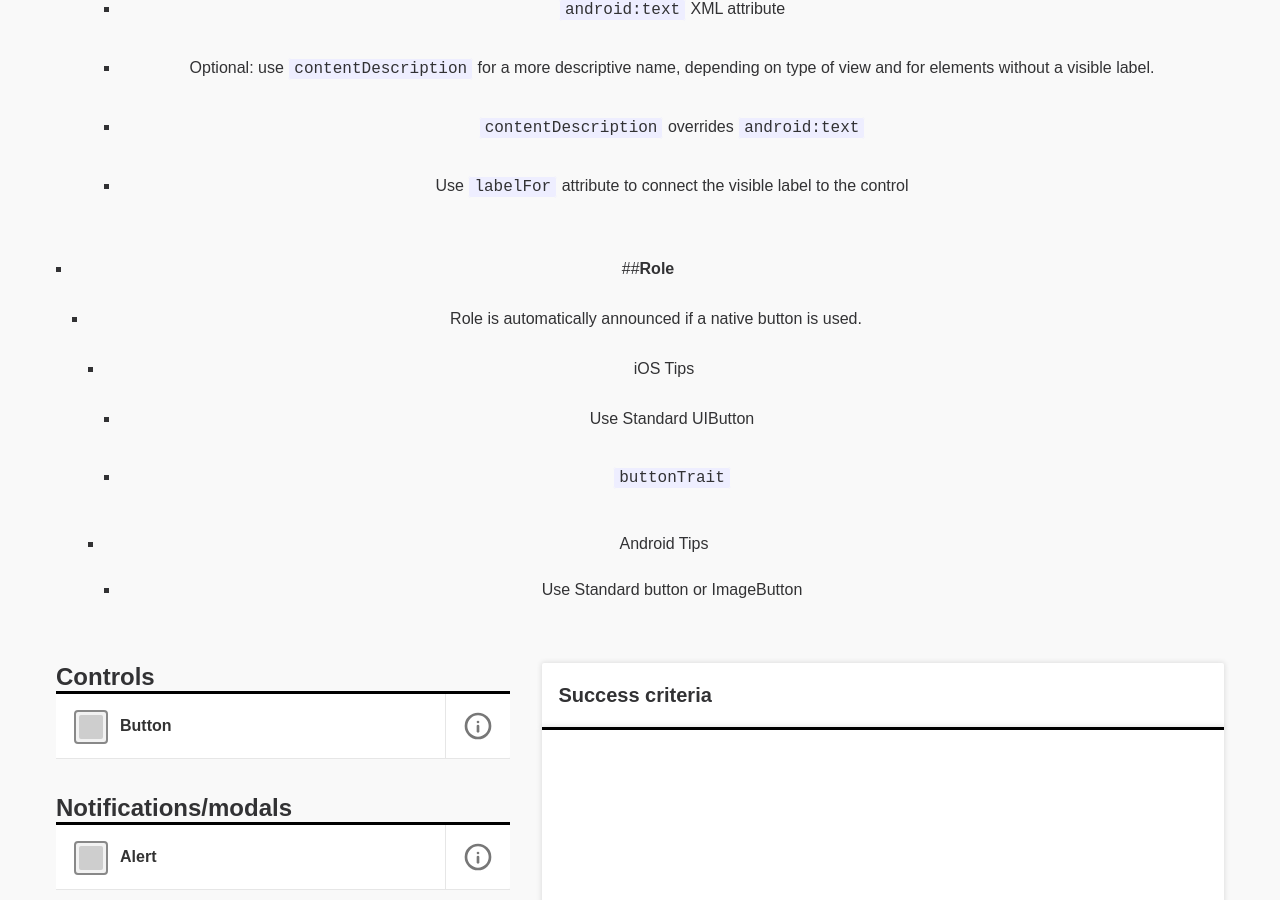
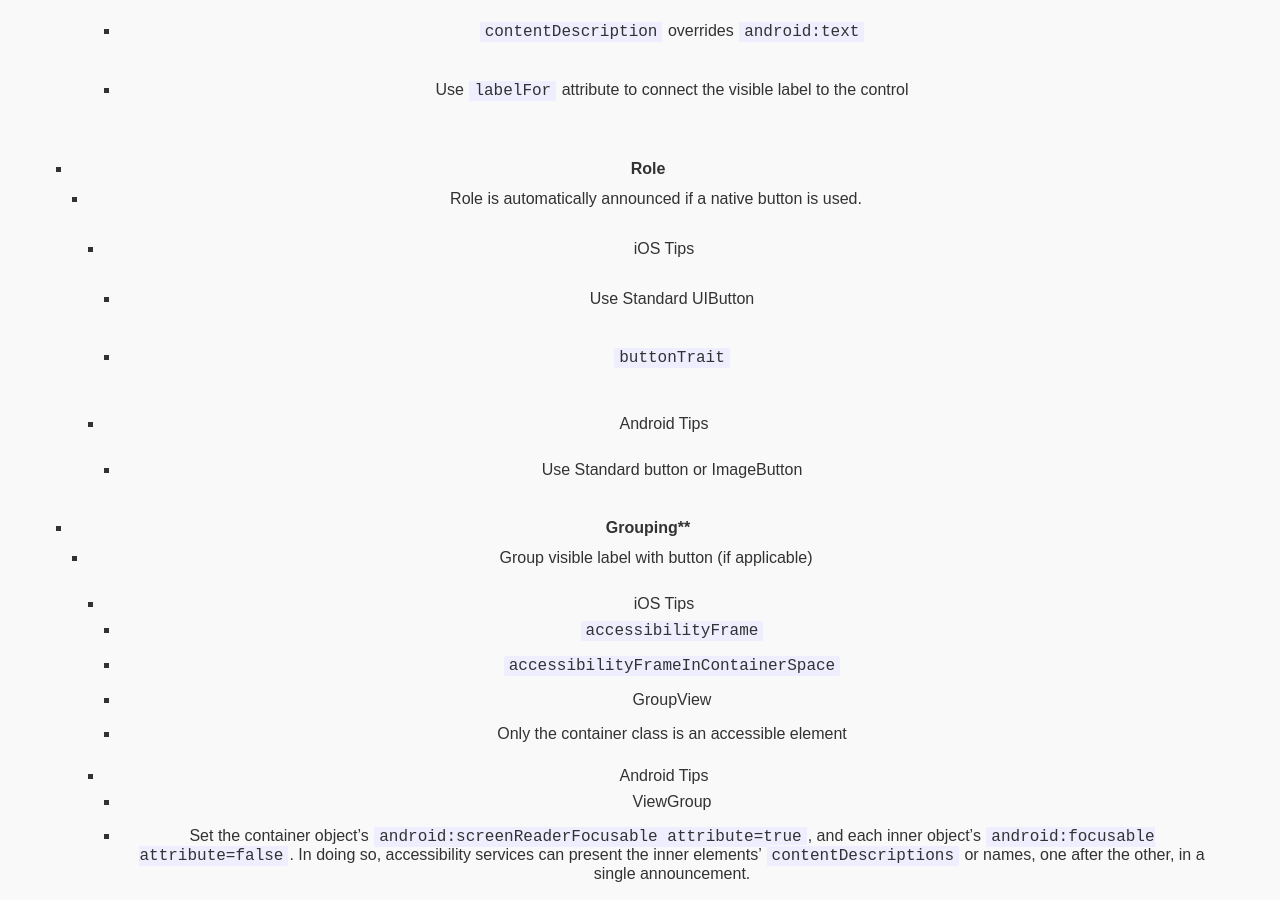
Before and after one commit to charlietriplett/OpenA11yEngineer, a Jekyll site: the page built from native.md, in a window 1280 px wide and 900 px high, scrolled down 1528 px. Built offline with Jekyll 4.4.1, drawn with Linux system fonts in a browser that asks for light colours.

Commit message:
Button2 native

```diff
--- a/native.md
+++ b/native.md
@@ -3,9 +3,9 @@
 title: Native App Accessibility Checklist
 permalink: /native/
 ---
-#**Button**
+# **Button**
 
-| ##**Button** |                                                              |
+|## **Button** |                                                              |
 | :----------- | :----------------------------------------------------------- |
 | **Name**     | Purpose is clear and matches any visible label               |
 | **Role**     | Identifies itself as a button and "double tap to activate" in Android |
@@ -18,16 +18,16 @@
 
 ##
 
-#**Expanded criteria**
+## **Expanded criteria**
 
-##**Description:**
+### **Description:**
 
 * A button is a control that executes an action or navigates within the app.
 
 * You should use a native button when at all possible vs a custom element, as it will automatically announce correctly without additional development effort.
 
 
-* ##**Name**
+* ### **Name**
 
   * Names describes purpose while focus is in/on the control
 
@@ -61,7 +61,7 @@
 
 
 
-* ##**Role**
+* ### **Role**
 
   * Role is automatically announced if a native button is used.
 
@@ -75,3 +75,20 @@
     * Android Tips
 
       * Use Standard button or ImageButton
+
+
+
+* ### Grouping**
+
+  * Group visible label with button (if applicable)
+
+     * iOS Tips
+       * `accessibilityFrame`
+       * `accessibilityFrameInContainerSpace`
+       * GroupView
+       * Only the container class is an accessible element
+
+
+     * Android Tips
+         * ViewGroup
+         * Set the container object's `android:screenReaderFocusable attribute=true`, and each inner object's `android:focusable attribute=false`. In doing so, accessibility services can present the inner elements' `contentDescriptions` or names, one after the other, in a single announcement.
```
